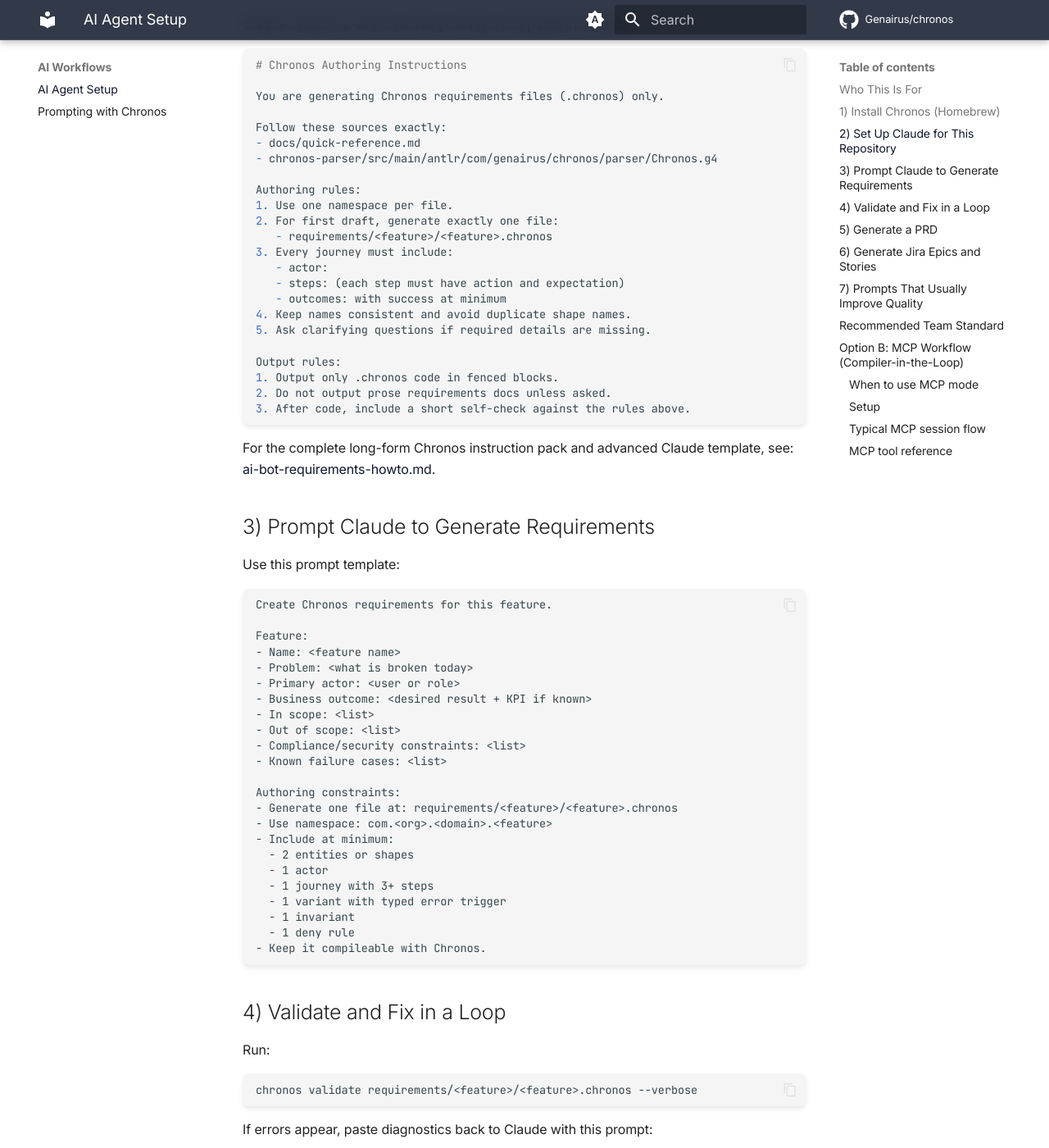
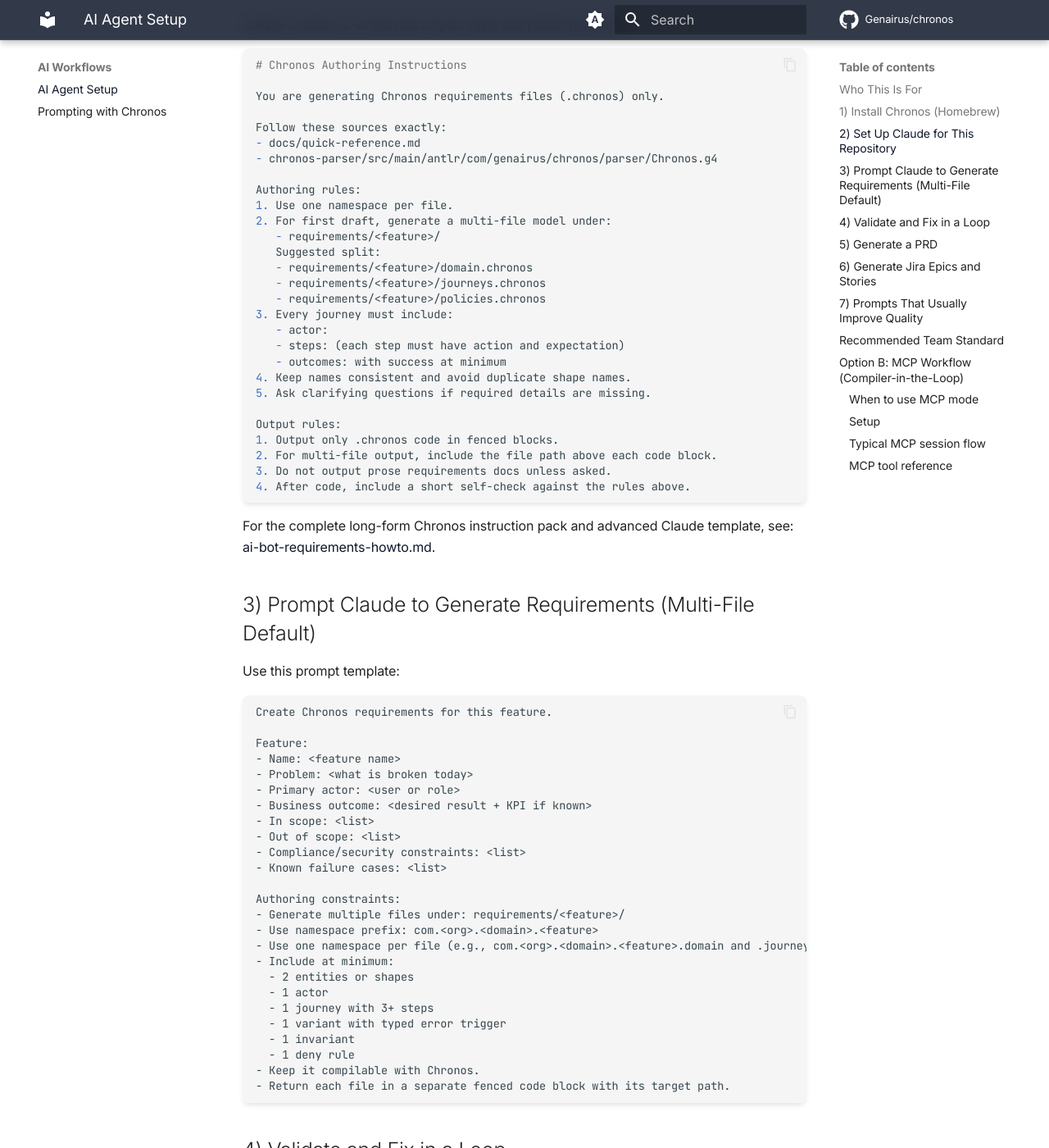
Before and after one commit to Genairus/chronos, an MkDocs documentation site: the page built from docs/ai-agent-setup.md, in a window 1280 px wide and 1400 px high, scrolled down 780 px. Shown: the whole window at 82% size. Built offline with MkDocs 1.6.1 and Material for MkDocs 9.7.7, drawn with Linux system fonts in a browser that asks for light colours; comment, search, counter and statistics services are not loaded; some of the changed text lies outside the part shown.

````diff
--- a/docs/ai-agent-setup.md
+++ b/docs/ai-agent-setup.md
@@ -34,8 +34,12 @@ Follow these sources exactly:
 
 Authoring rules:
 1. Use one namespace per file.
-2. For first draft, generate exactly one file:
-   - requirements/<feature>/<feature>.chronos
+2. For first draft, generate a multi-file model under:
+   - requirements/<feature>/
+   Suggested split:
+   - requirements/<feature>/domain.chronos
+   - requirements/<feature>/journeys.chronos
+   - requirements/<feature>/policies.chronos
 3. Every journey must include:
    - actor:
    - steps: (each step must have action and expectation)
@@ -45,13 +49,14 @@ Authoring rules:
 
 Output rules:
 1. Output only .chronos code in fenced blocks.
-2. Do not output prose requirements docs unless asked.
-3. After code, include a short self-check against the rules above.
+2. For multi-file output, include the file path above each code block.
+3. Do not output prose requirements docs unless asked.
+4. After code, include a short self-check against the rules above.
 ```
 
 For the complete long-form Chronos instruction pack and advanced Claude template, see: [ai-bot-requirements-howto.md](ai-bot-requirements-howto.md).
 
-## 3) Prompt Claude to Generate Requirements
+## 3) Prompt Claude to Generate Requirements (Multi-File Default)
 
 Use this prompt template:
 
@@ -69,8 +74,9 @@ Feature:
 - Known failure cases: <list>
 
 Authoring constraints:
-- Generate one file at: requirements/<feature>/<feature>.chronos
-- Use namespace: com.<org>.<domain>.<feature>
+- Generate multiple files under: requirements/<feature>/
+- Use namespace prefix: com.<org>.<domain>.<feature>
+- Use one namespace per file (e.g., com.<org>.<domain>.<feature>.domain and .journeys)
 - Include at minimum:
   - 2 entities or shapes
   - 1 actor
@@ -78,7 +84,8 @@ Authoring constraints:
   - 1 variant with typed error trigger
   - 1 invariant
   - 1 deny rule
-- Keep it compileable with Chronos.
+- Keep it compilable with Chronos.
+- Return each file in a separate fenced code block with its target path.
 ```
 
 ## 4) Validate and Fix in a Loop
@@ -98,12 +105,12 @@ Do not rename or redesign unless required by an error.
 <paste diagnostics>
 ```
 
-Repeat until the file validates cleanly.
+Repeat until the model directory validates cleanly.
 
 ## 5) Generate a PRD
 
 ```sh
-chronos prd requirements/<feature>/<feature>.chronos --output ./generated --name <feature>-prd
+chronos prd requirements/<feature>/ --output ./generated --name <feature>-prd
 ```
 
 Example output:
@@ -158,9 +165,13 @@ Return only updated .chronos code.
 
 ## Recommended Team Standard
 
-- Keep one feature per file for onboarding.
-- Move to multi-file composition after the team is comfortable.
+- Keep one feature per directory.
+- Default to multi-file models (`domain.chronos`, `journeys.chronos`, `policies.chronos`) for agent workflows.
 - Run `chronos validate` in PR checks for every `.chronos` change.
+
+CLI reminder:
+- `chronos validate`, `chronos prd`, and `chronos generate` accept either a single `.chronos` file or a directory.
+- For AI agent workflows, use directory input by default.
 
 ---
 
@@ -230,11 +241,11 @@ Keep edits minimal. Preserve user naming and structure unless diagnostics requir
 ```
 1. chronos.health          → confirm server running, note compiler version
 2. chronos.discover        → find existing .chronos files in workspace
-3. chronos.scaffold        → generate starter template for entity + actor + journey
-4. [write file to disk]
-5. chronos.validate        → check for errors; repeat steps 4-5 until clean
+3. chronos.scaffold        → generate starter templates (often multiple files)
+4. [write/update files under requirements/<feature>/]
+5. chronos.validate        → check for errors after each file write; repeat until clean
 6. chronos.explain_diagnostic → if any CHR-XXX error is unclear
-7. chronos.generate        → generate PRD with dryRun:true first, then dryRun:false
+7. chronos.generate        → generate artifacts with dryRun:true first, then dryRun:false
 ```
 
 ### MCP tool reference
````
Also changed, not shown: other parts of docs/ai-agent-setup.md (+2 -2 lines), Create_Chronos_Evolution_Task_List_2026-02-21T20-02-01.md (added, +121 -0 lines), 1 other file.
